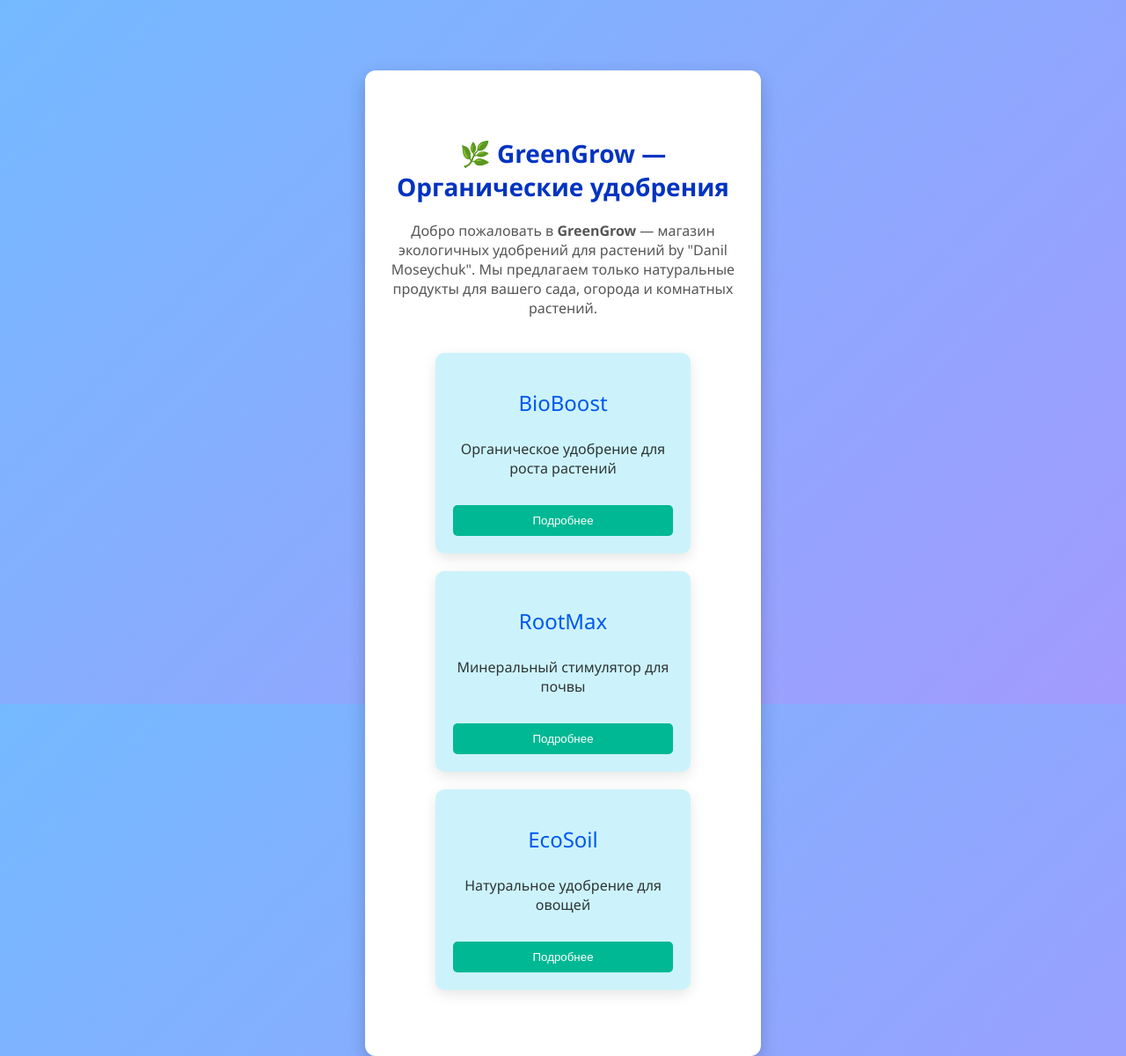
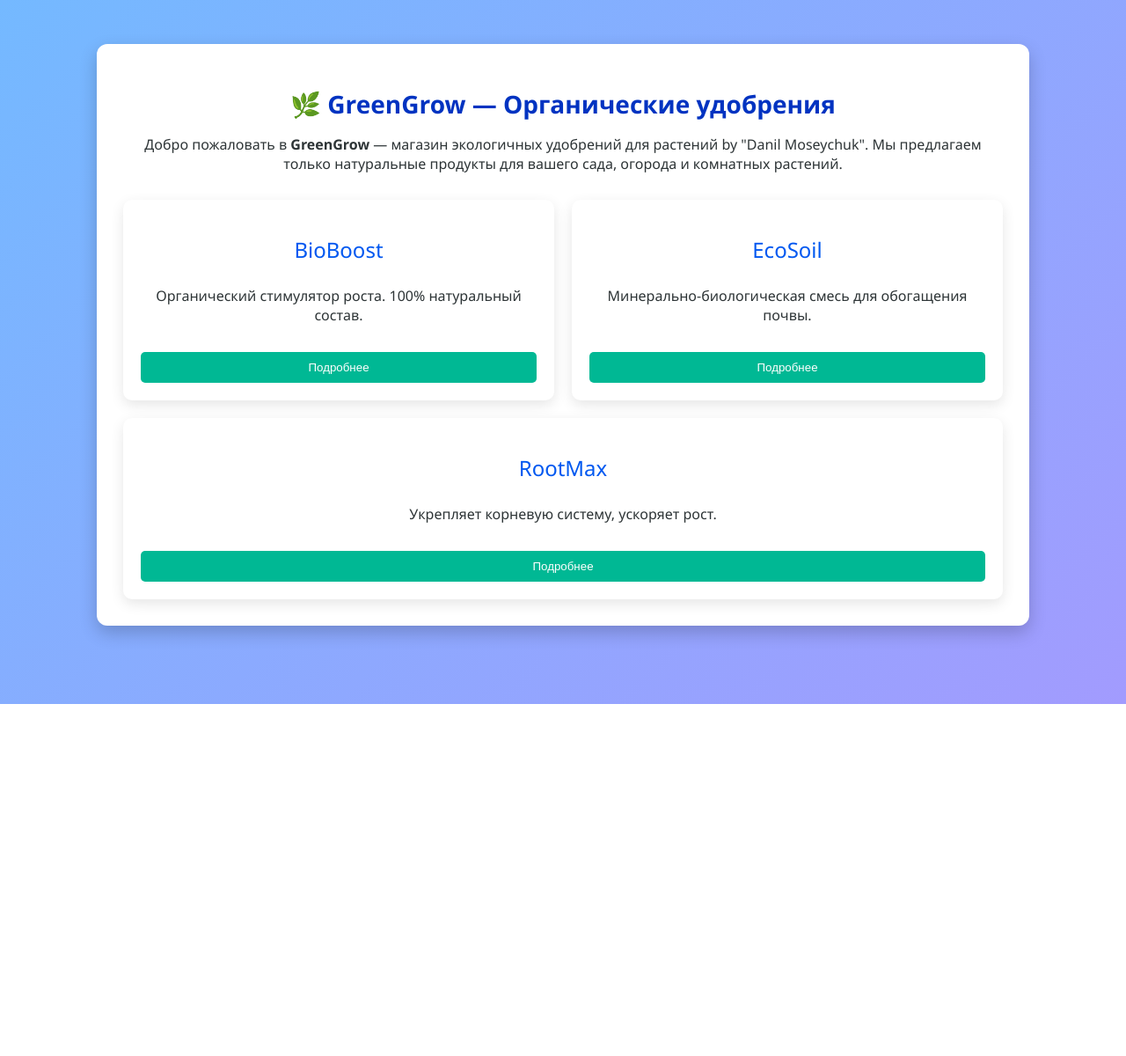
Before and after one commit to uverdoz/QA-Playground-WebSite-, a Flask app: page /home in a window 1280 px wide. Shown: the whole page at 88% size. After the commit the page ends 800 px from the top, so only its background shows below. Run offline with Flask 3, Linux system fonts and the light colour scheme.

Commit message:
обновили форму регистрации, добавили блоки на второй странице, доделали верстку

```diff
--- a/static/style.css
+++ b/static/style.css
@@ -10,13 +10,12 @@ body {
     flex-direction: column;
 }
 
-/* ===== ОСНОВНОЙ БЛОК (ФОРМА) ===== */
+/* ===== КОНТЕЙНЕР ФОРМЫ РЕГИСТРАЦИИ ===== */
 .container {
     flex: 1;
     max-width: 400px;
     width: 90%;
     margin: 80px auto 40px;
-    /* нижний отступ для футера */
     padding: 25px;
     background-color: #fff;
     border-radius: 12px;
@@ -24,7 +23,6 @@ body {
     text-align: center;
     transition: transform 0.3s ease;
     animation: fadeIn 0.8s ease;
-    word-wrap: break-word;
 }
 
 .container:hover {
@@ -107,14 +105,68 @@ button:active {
     }
 }
 
-/* ===== ФУТЕР ===== */
-footer {
-    margin-top: auto;
+/* ===== ГЛАВНАЯ СТРАНИЦА ===== */
+.home-container {
+    max-width: 1000px;
+    margin: 50px auto;
     text-align: center;
-    color: #636e72;
-    font-size: 13px;
-    padding: 10px 0;
-    border-top: 1px solid rgba(255, 255, 255, 0.4);
+    color: #2d3436;
+    background-color: #ffffff;
+    padding: 30px;
+    border-radius: 12px;
+    box-shadow: 0 8px 20px rgba(0, 0, 0, 0.2);
+}
+
+/* ===== КАРТОЧКИ ===== */
+.product-grid {
+    display: flex;
+    justify-content: space-between;
+    align-items: stretch;
+    flex-wrap: wrap;
+    gap: 20px;
+    margin-top: 30px;
+}
+
+.product-card {
+    flex: 1 1 30%;
+    min-width: 250px;
+    background-color: #ffffff;
+    padding: 20px;
+    border-radius: 10px;
+    box-shadow: 0 5px 15px rgba(0, 0, 0, 0.1);
+    transition: transform 0.3s ease;
+}
+
+.product-card:hover {
+    transform: translateY(-5px);
+}
+
+/* ===== КНОПКА В КАРТОЧКЕ ===== */
+.product-card button {
+    background-color: #00b894;
+    color: white;
+    border: none;
+    border-radius: 5px;
+    padding: 10px 15px;
+    cursor: pointer;
+    transition: background-color 0.3s ease;
+}
+
+.product-card button:hover {
+    background-color: #009874;
+}
+
+/* ===== ПРОДУКТ СТРАНИЦА ===== */
+.product-container {
+    max-width: 900px;
+    width: 90%;
+    margin: 60px auto;
+    padding: 36px;
+    background-color: #ffffff;
+    border-radius: 12px;
+    box-shadow: 0 8px 20px rgba(0, 0, 0, 0.12);
+    text-align: left;
+    overflow-wrap: break-word;
 }
 
 /* ===== АНИМАЦИЯ ===== */
@@ -130,63 +182,14 @@ footer {
     }
 }
 
-.home-container {
-    max-width: 1000px;
-    margin: 50px auto;
-    text-align: center;
-    color: #2d3436;
+.bottom-image {
+    position: fixed;
+    bottom: 0;
+    right: 0;
+    width: 250px;
+    /* размер картинки */
+    opacity: 0.9;
+    /* прозрачность, чтобы не мешала контенту */
+    z-index: -1;
+    /* чтобы не перекрывала текст */
 }
-
-.intro {
-    margin: 20px auto 40px;
-    font-size: 16px;
-    color: #555;
-}
-
-.product-grid {
-    display: flex;
-    justify-content: center;
-    gap: 20px;
-    flex-wrap: wrap;
-}
-
-.product-card {
-    background: #ccf3fb;
-    border-radius: 10px;
-    padding: 20px;
-    width: 250px;
-    box-shadow: 0 5px 15px rgba(0, 0, 0, 0.1);
-    transition: transform 0.3s ease, box-shadow 0.3s ease;
-}
-
-.product-card:hover {
-    transform: translateY(-5px);
-    box-shadow: 0 8px 20px rgba(0, 0, 0, 0.2);
-}
-
-.product-card button {
-    background-color: #00b894;
-    color: rgb(255, 255, 255);
-    border: none;
-    border-radius: 5px;
-    padding: 10px 15px;
-    cursor: pointer;
-    transition: background-color 0.3s ease;
-}
-
-.product-card button:hover {
-    background-color: #009874;
-}
-
-.product-container {
-    max-width: 900px;
-    width: 90%;
-    margin: 60px auto;
-    padding: 36px;
-    background-color: #ffffff;
-    border-radius: 12px;
-    box-shadow: 0 8px 20px rgba(0, 0, 0, 0.12);
-    box-sizing: border-box;
-    text-align: left;
-    overflow-wrap: break-word;
-}
--- a/templates/base.html
+++ b/templates/base.html
@@ -8,7 +8,7 @@
 </head>
 
 <body>
-    <main class="container">
+    <main class="page">
         {% block content %}{% endblock %}
     </main>
 </body>
--- a/templates/home.html
+++ b/templates/home.html
@@ -8,13 +8,23 @@
     </p>
 
     <div class="product-grid">
-        {% for p in products %}
         <div class="product-card">
-            <h2>{{ p.name }}</h2>
-            <p>{{ p.desc }}</p>
-            <button onclick="window.location.href='/product/{{ p.name }}'">Подробнее</button>
+            <h2>BioBoost</h2>
+            <p>Органический стимулятор роста. 100% натуральный состав.</p>
+            <button onclick="window.location.href='/product/BioBoost'">Подробнее</button>
         </div>
-        {% endfor %}
+
+        <div class="product-card">
+            <h2>EcoSoil</h2>
+            <p>Минерально-биологическая смесь для обогащения почвы.</p>
+            <button onclick="window.location.href='/product/EcoSoil'">Подробнее</button>
+        </div>
+
+        <div class="product-card">
+            <h2>RootMax</h2>
+            <p>Укрепляет корневую систему, ускоряет рост.</p>
+            <button onclick="window.location.href='/product/RootMax'">Подробнее</button>
+        </div>
     </div>
 </div>
 {% endblock %}
```
Also changed, not shown: templates/index.html (+31 -32 lines), static/images/521-5211116_fertilizer-product.png (added).
